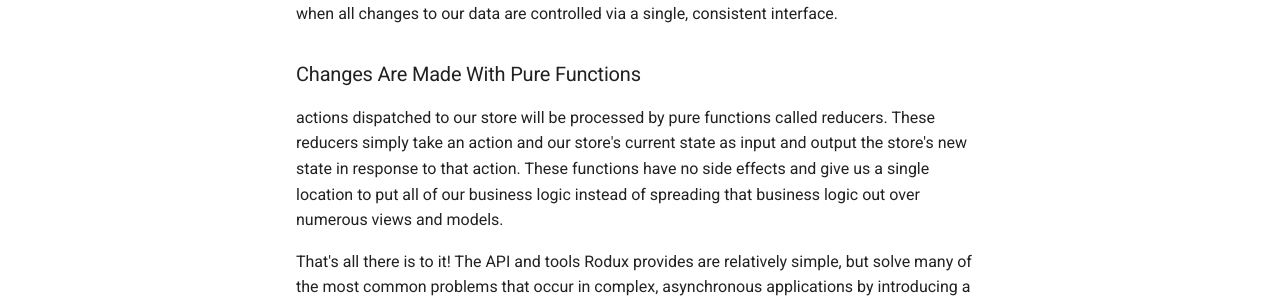
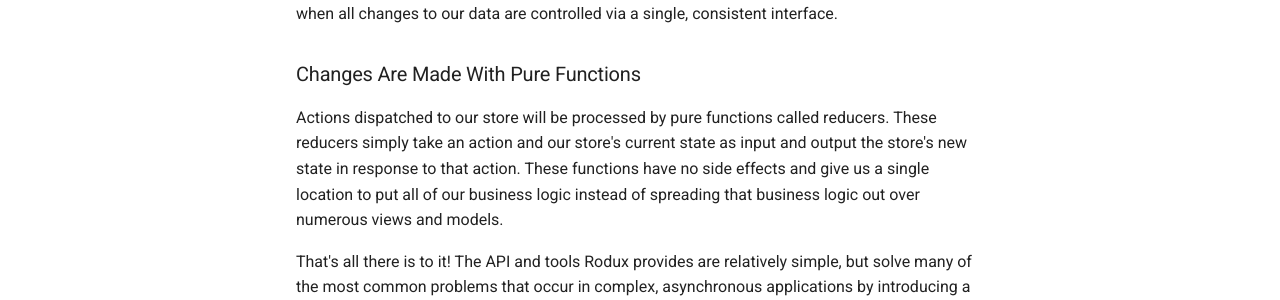
Before and after one commit to Roblox/rodux, an MkDocs documentation site: the page built from docs/introduction/motivation.md, in a window 1280 px wide and 1010 px high. Shown: the part 616-916 px from the top of the window. Built offline with MkDocs 1.6.1 and Material for MkDocs 9.7.7, drawn with Linux system fonts in a browser that asks for light colours; comment, search, counter and statistics services are not loaded; old or Windows-style settings are respelled for this version of MkDocs.

Commit message:
Fix typo

```diff
--- a/docs/introduction/motivation.md
+++ b/docs/introduction/motivation.md
@@ -7,6 +7,6 @@
 All changes to our single object tree are accomplished by dispatching actions to our store, so which part of our code caused what changes to our underlying data will be completely transparent and reproducible. Features that were once difficult like undo/redo become trivial when all changes to our data are controlled via a single, consistent interface.
 
 ### Changes Are Made With Pure Functions
-actions dispatched to our store will be processed by pure functions called reducers. These reducers simply take an action and our store's current state as input and output the store's new state in response to that action. These functions have no side effects and give us a single location to put all of our business logic instead of spreading that business logic out over numerous views and models.
+Actions dispatched to our store will be processed by pure functions called reducers. These reducers simply take an action and our store's current state as input and output the store's new state in response to that action. These functions have no side effects and give us a single location to put all of our business logic instead of spreading that business logic out over numerous views and models.
 
 That's all there is to it! The API and tools Rodux provides are relatively simple, but solve many of the most common problems that occur in complex, asynchronous applications by introducing a single paradigm for all of our data management.
```
